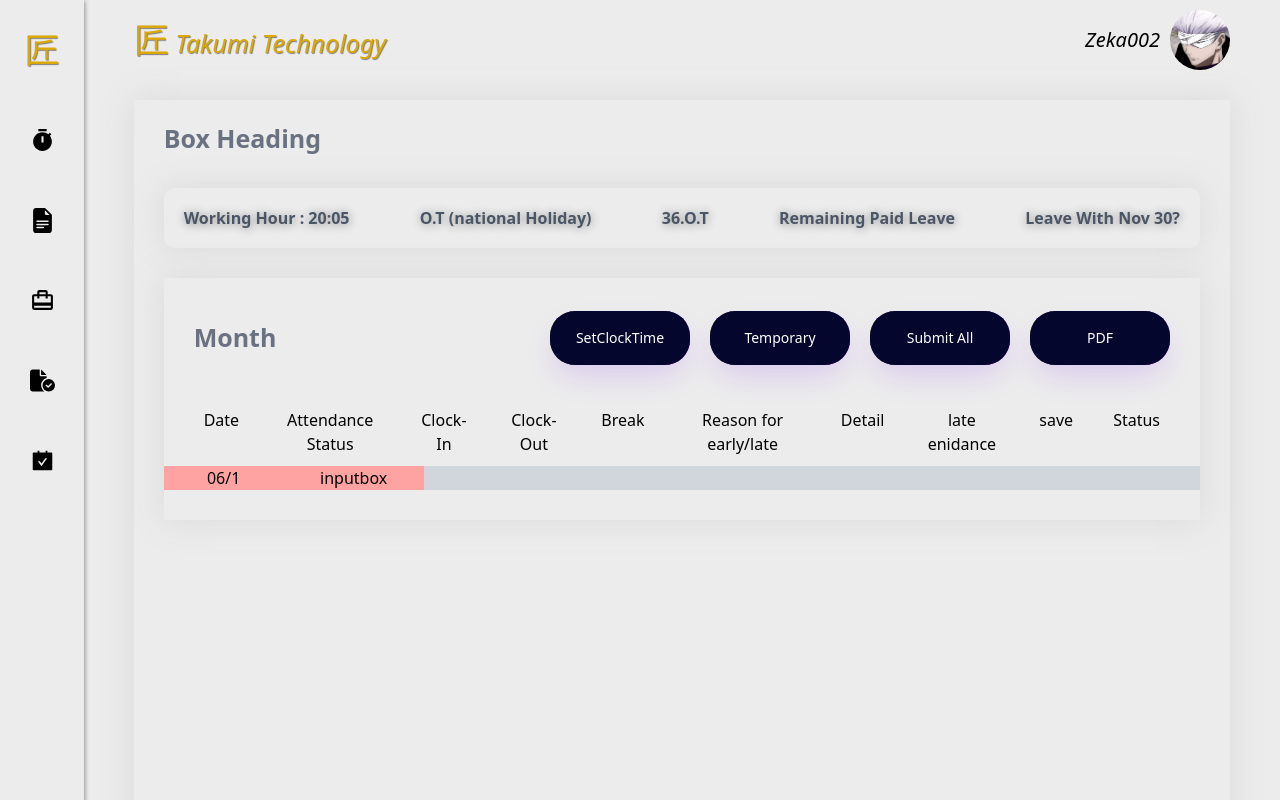
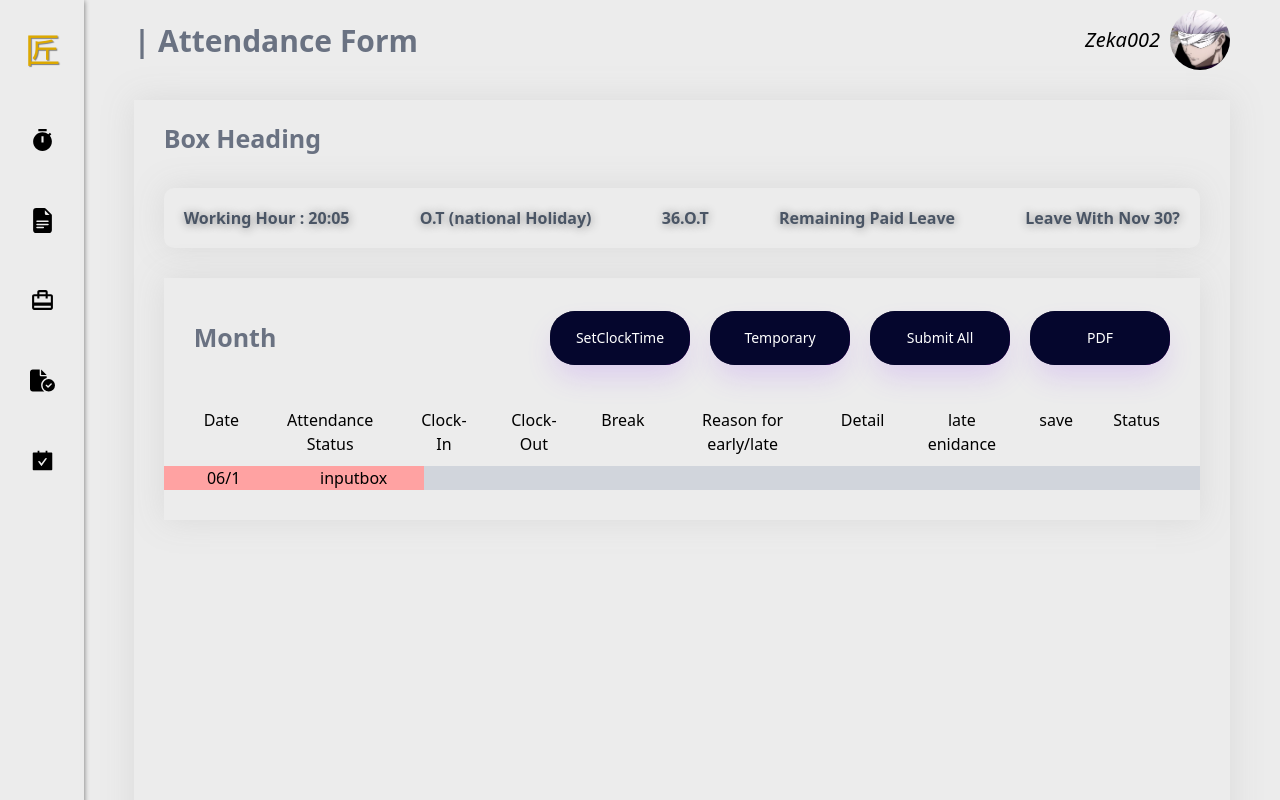
Before and after one commit to Flix002/TakumiTechnology, a React (Vite) app in the folder Dashboard/react/: page / in a window 1280 px wide. Shown: the top 800 px of the page. Built offline with nearby package versions, Linux system fonts and the light colour scheme.

Commit message:
fourth commit

```diff
--- a/Dashboard/react/src/Components/Navbar.tsx
+++ b/Dashboard/react/src/Components/Navbar.tsx
@@ -22,14 +22,21 @@ export function Navbar() {
             ( el as Element ).classList.toggle('delay-[0.5s]');
             ( el as Element ).classList.toggle('opacity-100');
             ( el as Element ).classList.toggle('opacity-0');
-        })
+        });
+
+        const takumi = document.getElementById('takumi') as HTMLElement;
+
+        takumi.classList.toggle('delay-[0.5s]');
+        takumi.classList.toggle('opacity-100');
+        takumi.classList.toggle('opacity-0');
     };
 
     return (
         <div className="h-full w-[90px] transition-all duration-500 dark:bg-[#1f2b38] overflow-hidden shadow-[0.5px_1px_5px_gray] dark:shadow-[0.5px_1px_30px_black]" id="navbar">
             <div className="w-full flex h-[100px] cursor-pointer px-[20px] py-[10px] items-center justify-center">
-                <div className="" onClick={navbarSlideOn}>
-                    <h1 className="text-[35px] text-[#dda900] not-italic text-shadow-[1px_1px_1px_gray]">匠</h1>
+                <div className="flex w-full pl-[5px] h-full items-center space-x-[10px]" onClick={navbarSlideOn}>
+                    <h1 className="text-[35px] text-[#dda900] inline not-italic text-shadow-[1px_1px_1px_gray]">匠 </h1>
+                    <h1 className="text-[23px] inline text-[#dda900] text-shadow-[1px_1px_1px_gray] italic font-sans opacity-0 transition-all duration-400" id="takumi">Takumi Technology</h1>
                 </div>
             </div>
             <div className="nav " id="nav">
--- a/Dashboard/react/src/Components/Page.tsx
+++ b/Dashboard/react/src/Components/Page.tsx
@@ -1,5 +1,4 @@
 import { Navbar } from "./Navbar"
-import { Link } from "react-router";
 import GradientBtn from "./GradientBtn";
 import Gojo from "../assets/nImg/photo_2024-12-09_14-42-12.jpg"
 import { MdKeyboardArrowRight } from "react-icons/md";
@@ -40,8 +39,8 @@ export function Page() {
             <Navbar/>
             <div className="w-full h-full px-[50px]">
                 <div className="w-full flex justify-between items-center h-[80px] mb-[20px]">
-                     <div className="logo h-[80px] flex items-center justify-center space-x-[10px]">
-                        <Link to='/' className="logo text-[25px] text-[#dda900] text-shadow-black italic" style={{textShadow : "1px 1px 1px gray"}}><span className="text-[35px] text-[#dda900] not-italic">匠</span> Takumi Technology</Link>
+                    <div>
+                        <h1 className="text-gray-500 text-[30px] font-semibold font font-sans">| Attendance Form</h1>
                     </div>
                     <div className="flex space-x-[10px] items-center">
                         <div className="font-sans text-[20px] dark:text-[#d8d8d8] italic">
@@ -118,7 +117,7 @@ export function Page() {
                     </div>
                 </div>
             </div>
-            <div className="w-[430px] shadow-[-0.3px_-0.2px_30px_#d7d7d7dd] dark:shadow-[-0.3px_-0.2px_30px_black] h-full bg-[#9898982c] dark:bg-[#050505be] backdrop-blur-[5px] fixed right-0 top-0 z-40 transform translate-x-[1000px] transition-all duration-600" id="userSettingBox">
+            <div className="w-[430px] shadow-[-0.3px_-0.2px_30px_#d7d7d7dd] dark:shadow-[-0.3px_-0.2px_30px_black] h-full bg-[#9898982c] dark:bg-[#050505be] backdrop-blur-[10px] dark:backdrop-blur-[5px] fixed right-0 top-0 z-40 transform translate-x-[1000px] transition-all duration-600" id="userSettingBox">
                <div className="w-full relative ">
                     <HiMiniXMark className="text-[35px] text-white hover:text-red-600 cursor-pointer absolute right-[25px] top-[15px] z-42 transition-all duration-300 " onClick={userSettingOnOff}/>
                     <div className="w-full h-[200px] relative">
```
